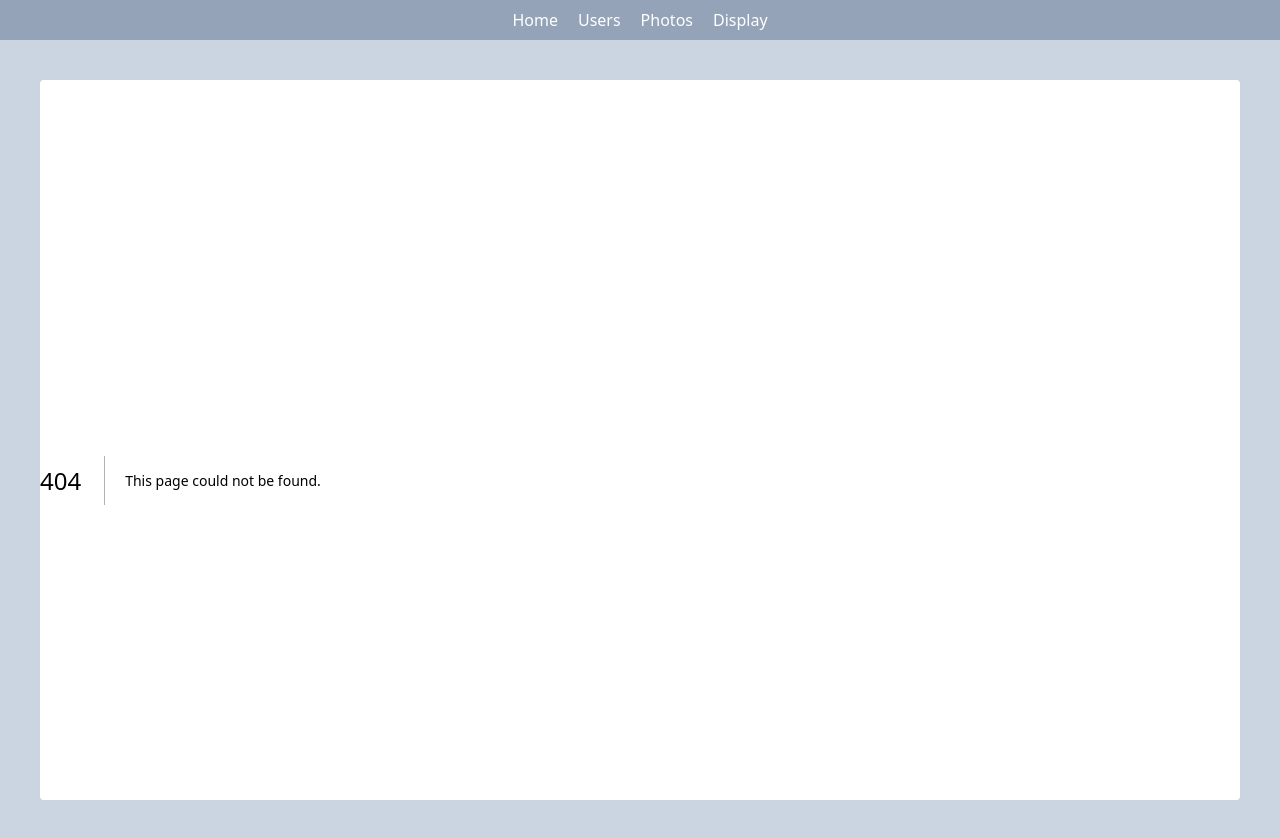
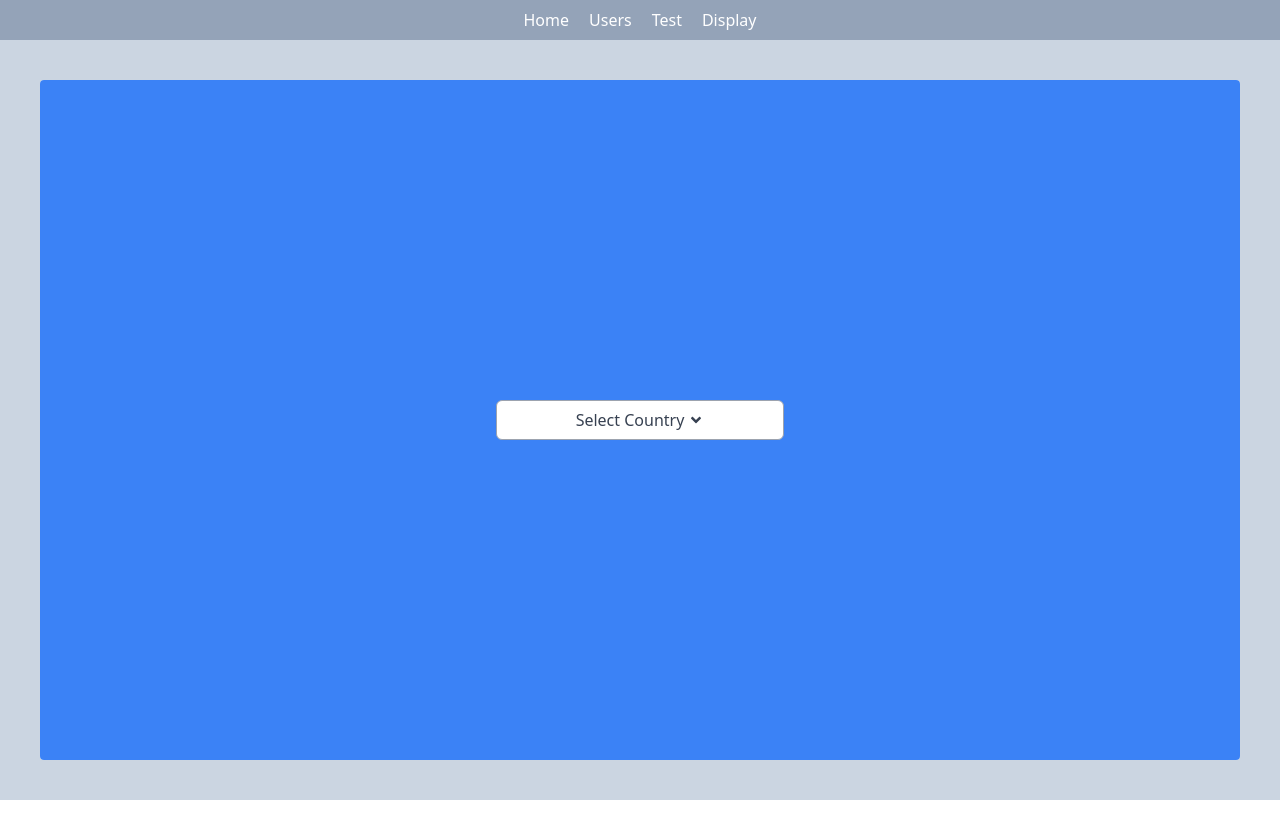
Before and after one commit to RobJJ/next-playground, a Next.js app: page /test in a window 1280 px wide. Before the commit this address had no page. After the commit the page ends 800 px from the top, so only its background shows below. Built offline with nearby package versions, Linux system fonts and the light colour scheme.

Commit message:
method of looking at correct collection

```diff
--- a/next.config.js
+++ b/next.config.js
@@ -3,22 +3,22 @@ const nextConfig = {
   env: {
     customKey: "my-value",
   },
-  images: {
-    remotePatterns: [
-      {
-        protocol: "https",
-        hostname: "via.placeholder.com",
-        port: "",
-        pathname: "**/**",
-      },
-      {
-        protocol: "https",
-        hostname: "images.unsplash.com",
-        port: "",
-        pathname: "**/**",
-      },
-    ],
-  },
+  // images: {
+  //   remotePatterns: [
+  //     {
+  //       protocol: "https",
+  //       hostname: "via.placeholder.com",
+  //       port: "",
+  //       pathname: "**/**",
+  //     },
+  //     {
+  //       protocol: "https",
+  //       hostname: "images.unsplash.com",
+  //       port: "",
+  //       pathname: "**/**",
+  //     },
+  //   ],
+  // },
 };
 
 module.exports = nextConfig;
--- a/package.json
+++ b/package.json
@@ -18,6 +18,7 @@
     "postcss": "8.4.24",
     "react": "18.2.0",
     "react-dom": "18.2.0",
-    "tailwindcss": "3.3.2"
+    "tailwindcss": "3.3.2",
+    "react-icons": "^4.8.0"
   }
 }
--- a/src/app/components/NavBar.jsx
+++ b/src/app/components/NavBar.jsx
@@ -5,7 +5,7 @@ const NavBar = () => {
     <div className="w-full text-white flex gap-5 justify-center p-2 bg-slate-400">
       <Link href={"/"}>Home</Link>
       <Link href={"/users"}>Users</Link>
-      <Link href={"/photos"}>Photos</Link>
+      <Link href={"/test"}>Test</Link>
       <Link href={"/display"}>Display</Link>
     </div>
   );
--- /dev/null
+++ b/src/app/components/TestButton.jsx
@@ -0,0 +1,77 @@
+"use client";
+
+import Link from "next/link";
+import { useState } from "react";
+import { FaAngleDown } from "react-icons/fa";
+
+const currentAvailableCountries = [
+  { name: "uzbekistan", id: 1 },
+  { name: "kosovo", id: 2 },
+  { name: "vietnam", id: 3 },
+];
+
+function setCountry() {}
+
+export default function TestButton({ setChosenCountry }) {
+  const [isOpen, setIsOpen] = useState(false);
+  const [country, setCountry] = useState(false);
+
+  const toggleDropdown = () => {
+    setIsOpen(!isOpen);
+  };
+
+  const handleCountrySelect = (e) => {
+    const choice = e.target.dataset.tag;
+
+    setCountry(choice);
+    setIsOpen(!isOpen);
+  };
+
+  return (
+    <div className=" flex gap-2 ">
+      <div>
+        <span className="rounded-md shadow-sm">
+          <button
+            onClick={toggleDropdown}
+            type="button"
+            className="inline-flex justify-center items-center w-72 h-10 rounded-md border border-gray-400 px-4 py-1 bg-white text-md leading-5 font-medium text-gray-700 hover:text-gray-500 focus:outline-none focus:border-blue-300 focus:shadow-outline-blue active:bg-gray-50 active:text-gray-800 transition duration-150 ease-in-out"
+          >
+            {country ? country : "Select Country"}
+            <FaAngleDown className="text-base ml-1" />
+          </button>
+        </span>
+      </div>
+      {isOpen && (
+        <div className=" absolute mt-12 w-72 h-9 rounded-md shadow-lg">
+          <div className="rounded-md bg-white shadow-xs">
+            <div
+              className="py-1"
+              role="menu"
+              aria-orientation="vertical"
+              aria-labelledby="options-menu"
+            >
+              {currentAvailableCountries.map((country, idx) => {
+                return (
+                  <span
+                    onClick={handleCountrySelect}
+                    data-tag={country.name}
+                    className="font-bold text-center block px-4 py-2 text-sm leading-5 text-gray-700 hover:bg-gray-100 focus:outline-none focus:bg-gray-100 transition duration-150 ease-in-out cursor-pointer"
+                    role="menuitem"
+                    key={country.id}
+                  >
+                    {country.name}
+                  </span>
+                );
+              })}
+            </div>
+          </div>
+        </div>
+      )}
+      {country && (
+        <div className="bg-white p-2 rounded">
+          <Link href={`/country/${country}`}>GO</Link>
+        </div>
+      )}
+    </div>
+  );
+}
--- /dev/null
+++ b/src/app/components/TestComp.jsx
@@ -0,0 +1,14 @@
+import Link from "next/link";
+
+export default function TestComp() {
+  return (
+    <div className="bg-white p-2 rounded">
+      <Link href>GO</Link>
+    </div>
+  );
+}
+
+// also a 'client' comp
+// this component could read the state from button change... does mean if they share state it will be rerendered everytime.. but for now..
+
+// it takes that current state and
--- /dev/null
+++ b/src/app/country/[country]/page.js
@@ -0,0 +1,25 @@
+import Link from "next/link";
+import clientPromise from "../../lib/mongodb";
+
+async function getCountryData(countryName) {
+  const client = await clientPromise;
+  const db = client.db(process.env.MONGO_DB_NAME);
+  const allDistricts = await db.collection(countryName).find({}).toArray();
+  return allDistricts;
+}
+
+export default async function CountryPage({ params }) {
+  console.log("Params:", params);
+  const dataAboutThisChosenCountry = await getCountryData(params.country);
+  console.log("asd", dataAboutThisChosenCountry);
+
+  // read params here
+  // /country/${process.ENV.${param}}
+  return (
+    <div>
+      <h2>the country chosen: {params.country}</h2>
+      <p>Fetched data: {dataAboutThisChosenCountry[0].info.name}</p>
+      <Link href={"/test"}>Go back</Link>
+    </div>
+  );
+}
--- a/src/app/lib/districts.js
+++ b/src/app/lib/districts.js
@@ -1,10 +1,10 @@
 // posts.js
 
-import clientPromise from "./mongodb";
+// import clientPromise from "./mongodb";
 
-export default async function getDistricts(req, res) {
-  const client = await clientPromise;
-  const db = client.db(process.env.MONGO_DB_NAME);
-  const allDistricts = await db.collection("districts").find({}).toArray();
-  return allDistricts;
-}
+// export default async function getDistricts(req, res) {
+//   const client = await clientPromise;
+//   const db = client.db(process.env.MONGO_DB_NAME);
+//   const allDistricts = await db.collection("districts").find({}).toArray();
+//   return allDistricts;
+// }
--- /dev/null
+++ b/src/app/test/page.js
@@ -0,0 +1,10 @@
+import TestButton from "../components/TestButton";
+// import TestComp from "../components/TestComp";
+
+export default async function TestSystem() {
+  return (
+    <div className="flex flex-col gap-2 justify-center items-center w-full h-full bg-blue-500">
+      <TestButton />
+    </div>
+  );
+}
```
Also changed, not shown: 1 other file (tests, documents, lock files or other folders).
